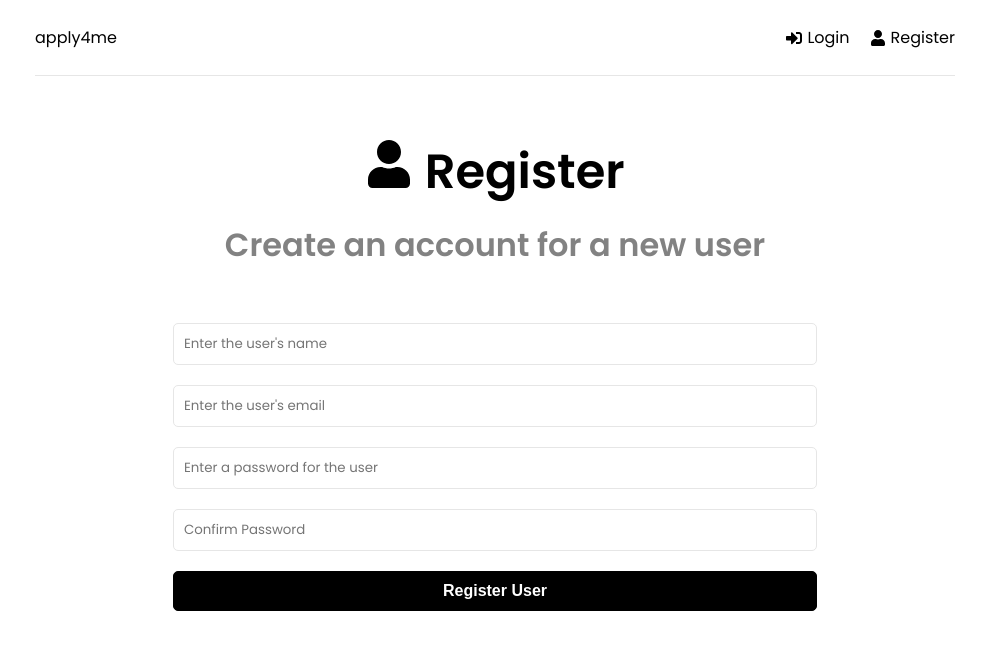
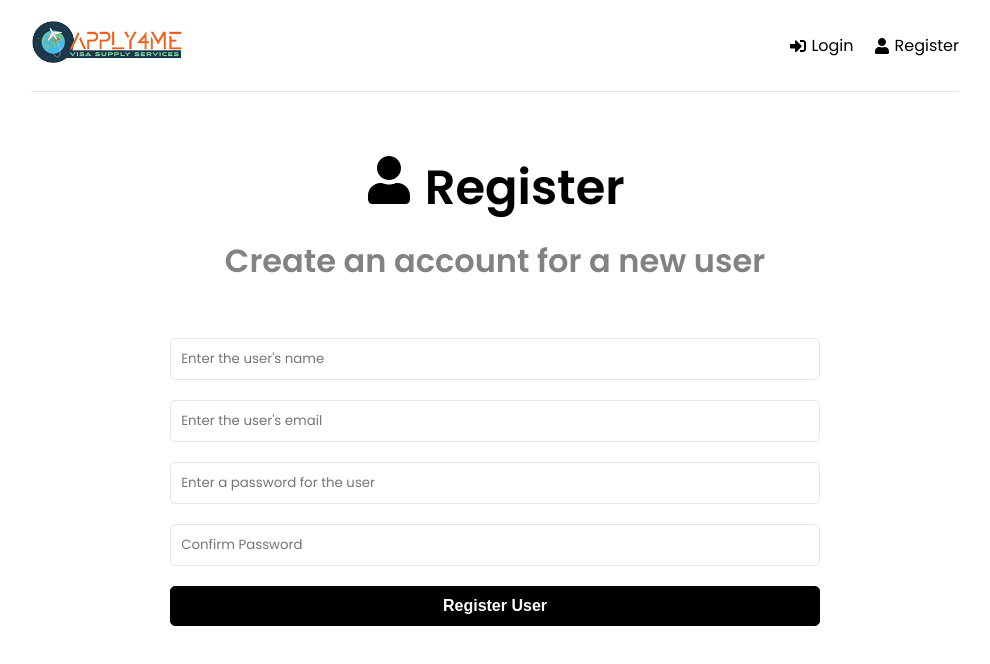
Before and after one commit to dewanwakilahmed/apply-4-me, a React (Create React App) app in the folder client/web-app/: page /register in a window 1280 px wide. Shown: the top 664 px of the page, without its empty margins (145-1135 px from the left). Built offline with nearby package versions, Linux system fonts and the light colour scheme.

Commit message:
Added Company Logo

```diff
--- a/client/web-app/src/components/Header.jsx
+++ b/client/web-app/src/components/Header.jsx
@@ -3,6 +3,9 @@ import { useSelector, useDispatch } from "react-redux";
 
 // Redux Toolkit
 import { logoutUser, reset } from "../features/auth/authSlice";
+
+// Logos
+import Logo from "../assets/logos/apply4me-logo-web.png";
 
 // Icons
 import { FaSignInAlt, FaSignOutAlt, FaUser } from "react-icons/fa";
@@ -23,7 +26,7 @@ const Header = () => {
     <header className="header">
       <div className="logo">
         <Link to="/dashboard">
-          <p>apply4me</p>
+          <img src={Logo} alt="Company Logo" className="company-logo" />
         </Link>
       </div>
       <ul>
--- a/client/web-app/src/index.css
+++ b/client/web-app/src/index.css
@@ -52,7 +52,7 @@ h3 {
 
 .container {
   width: 100%;
-  max-width: 960px;
+  max-width: 968px;
   margin: 0 auto;
   padding: 0 20px;
   text-align: center;
@@ -65,6 +65,10 @@ h3 {
   padding: 20px 0;
   border-bottom: 1px solid #e6e6e6;
   margin-bottom: 60px;
+}
+
+.company-logo {
+  height: 2.75rem;
 }
 
 .header ul {
```
Also changed, not shown: client/web-app/src/assets/logos/apply4me-logo-web.png (added).
